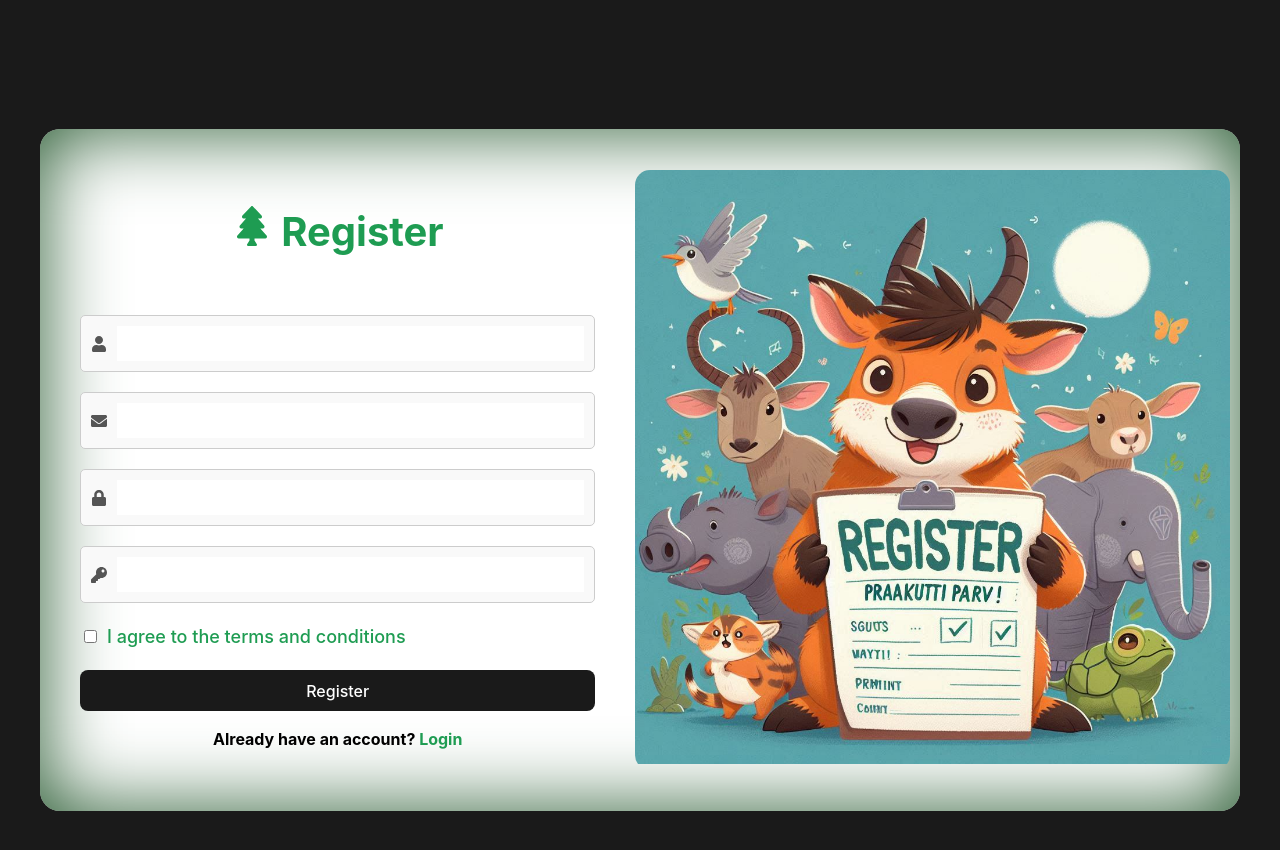
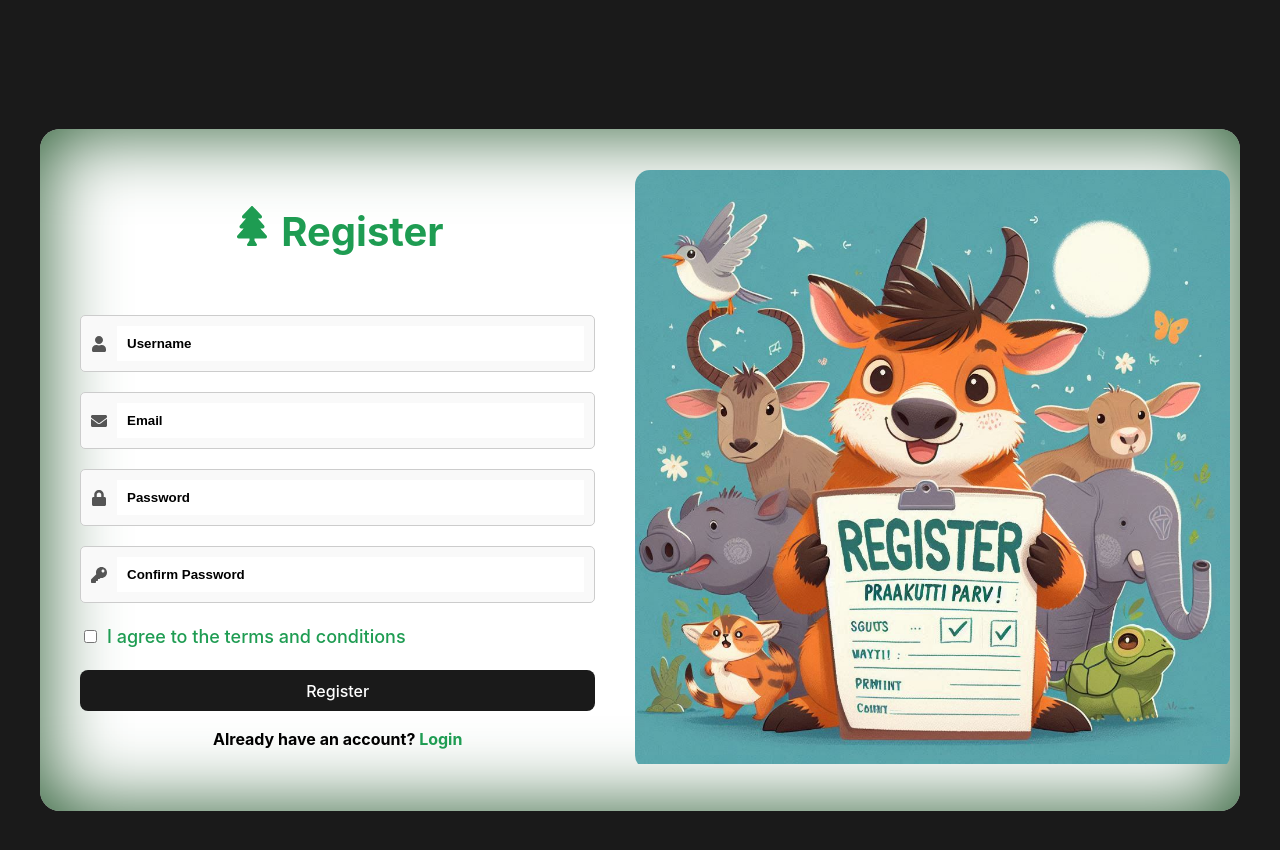
Before and after one commit to toshit-dh/prakruti-parv, a React (Vite) app in the folder client/: page /register in a window 1280 px wide. Shown: the top 850 px of the page. Built offline with nearby package versions, Linux system fonts and the light colour scheme.

Commit message:
Login Signup Done

```diff
--- a/client/src/components/login/Login.css
+++ b/client/src/components/login/Login.css
@@ -59,6 +59,7 @@ body {
       width: 100%;
     }
 
+
     .image-container {
       width: 50%;
       height: 100%;
@@ -72,7 +73,7 @@ body {
     }
     input::placeholder{
 
-      color:white;
+      color:black;
       font-weight:bold
     }
     .input-icon {
@@ -91,6 +92,7 @@ body {
       border: none;
       outline: none;
       padding: 10px;
+      background-color: #fff;
       flex: 1;
     }
 
--- a/client/src/components/login/Login.jsx
+++ b/client/src/components/login/Login.jsx
@@ -1,61 +1,108 @@
 /* eslint-disable no-unused-vars */
-import React,{useState} from 'react';
-import { FaEnvelope, FaLock,FaPaw } from 'react-icons/fa';
+import React, { useState } from 'react';
+import { FaUser, FaLock, FaPaw } from 'react-icons/fa'; // Changed FaEnvelope to FaUser
 import loginpic from '../../assets/loginpic.png';
 import './Login.css';
-import { ToastContainer,toast } from 'react-toastify';
+import { ToastContainer, toast } from 'react-toastify';
 import 'react-toastify/dist/ReactToastify.css';
 import { motion } from 'framer-motion';
 import axios from 'axios';
 import { useNavigate } from 'react-router-dom';
-
-
+import {LOGIN_ROUTE} from '../../utils/Routes'
 
 const Login = () => {
+  const [formData, setFormData] = useState({
+    username: '',
+    password: '',
+  });
 
-  const navigate=useNavigate();
-  const toastOptions= {
-    position: "bottom-left",
+  const navigate = useNavigate();
+
+  const toastOptions = {
+    position: 'bottom-left',
     autoClose: 5000,
     hideProgressBar: false,
     closeOnClick: true,
     pauseOnHover: true,
     draggable: true,
     progress: undefined,
-    theme: "dark",
+    theme: 'dark',
+  };
+
+  const handleChange = (e) => {
+    const { name, value } = e.target;
+    setFormData((prevData) => ({
+      ...prevData,
+      [name]: value,
+    }));
+  };
+
+  const handleSubmit = async (e) => {
+    e.preventDefault();
+
+    try {
+      const response = await axios.post(LOGIN_ROUTE, formData,{
+        withCredentials: true
+      });
+      console.log(response);
+
+      if (response.status === 200) {
+        toast.success('Login successful!', toastOptions);
+        navigate('/');
+      } else {
+        toast.error(response.data.message || 'Login failed.', toastOptions);
       }
-
-
+    } catch (error) {
+      toast.error(error.message || 'An error occurred.', toastOptions);
+    }
+  };
 
   return (
     <>
       <section className="login-wrapper">
         <div className="form-container">
-        <form className="login-form">
+          <form className="login-form" onSubmit={handleSubmit}>
             <div className="form-header">
-                <motion.h2  initial={{ opacity: 0, scale: 0.5, rotate: -45 }}
+              <motion.h2
+                initial={{ opacity: 0, scale: 0.5, rotate: -45 }}
                 animate={{ opacity: 1, scale: 1, rotate: 0 }}
-                transition={{ duration: 1, ease: "easeOut" }}>
-                   <FaPaw class name="title-icon" />
+                transition={{ duration: 1, ease: 'easeOut' }}
+              >
+                <FaPaw className="title-icon" />
                 Login
               </motion.h2>
-
             </div>
             <div className="form-group">
               <div className="input-icon">
-              <FaEnvelope />
-              <input type="email" id="email" name="email" placeholder="Email"  />
+                <FaUser /> {/* Updated icon for username */}
+                <input
+                  type="text"
+                  id="username"
+                  name="username"
+                  placeholder="Username"
+                  value={formData.username}
+                  onChange={handleChange}
+                />
               </div>
             </div>
             <div className="form-group">
               <div className="input-icon">
                 <FaLock />
-              <input type="password" id="password" name="password" placeholder="Password"/>
+                <input
+                  type="password"
+                  id="password"
+                  name="password"
+                  placeholder="Password"
+                  value={formData.password}
+                  onChange={handleChange}
+                />
               </div>
             </div>
             <div className="form-group">
-            <button type="submit" onClick={()=>{navigate('/')}}>Login</button>
-            <span className='redirectRegister'>Don&apos;t have an account? <a href="/register"> Register</a></span>
+              <button type="submit">Login</button>
+              <span className="redirectRegister">
+                Don&apos;t have an account? <a href="/register"> Register</a>
+              </span>
             </div>
           </form>
           <div className="image-container">
@@ -63,7 +110,7 @@ const Login = () => {
           </div>
         </div>
       </section>
-    <ToastContainer/>
+      <ToastContainer />
       <style>{`
         .Toastify__toast {
           white-space: nowrap;
@@ -71,9 +118,7 @@ const Login = () => {
           overflow: hidden;
         }
       `}</style>
-
     </>
-
   );
 };
 
--- a/client/src/components/register/Register.css
+++ b/client/src/components/register/Register.css
@@ -25,7 +25,7 @@ body {
     max-width: 1200px;
     width: 100%;
     overflow: hidden;
-    box-shadow:inset 0 0 90px var(--secondary-color);
+    box-shadow: inset 0 0 90px var(--secondary-color);
 }
 
 .register-form {
@@ -42,7 +42,7 @@ body {
     text-align: center;
 }
 input::placeholder {
-    color: #dcdcdc;
+    color: black;
 }
 
 .form-header h2 {
@@ -111,10 +111,12 @@ button {
 }
 
 .input-icon input {
+    background-color: #fff;
     border: none;
     outline: none;
     padding: 10px;
     flex: 1;
+    color: #000; /* Set text color to black */
 }
 
 .input-icon svg {
--- a/client/src/components/register/Regsiter.jsx
+++ b/client/src/components/register/Regsiter.jsx
@@ -1,23 +1,94 @@
 /* eslint-disable no-unused-vars */
-import React from 'react';
+import React, { useState } from 'react';
 import { FaUser, FaEnvelope, FaLock, FaKey, FaTree } from 'react-icons/fa';
 import registerpic from '../../assets/registerpic.png';
 import './Register.css';
-import { ToastContainer } from 'react-toastify';
+import { ToastContainer, toast } from 'react-toastify';
 import 'react-toastify/dist/ReactToastify.css';
 import { motion } from 'framer-motion';
+import axios from 'axios';
+import { useNavigate } from 'react-router-dom';
+import { SIGNUP_ROUTE } from '../../utils/Routes';
 
 const Register = () => {
+  const [formData, setFormData] = useState({
+    username: '',
+    email: '',
+    password: '',
+    confirmPassword: '',
+    checkbox: false,
+  });
+  const navigate = useNavigate();
+
+  const handleChange = (e) => {
+    const { name, value, type, checked } = e.target;
+    setFormData((prevData) => ({
+      ...prevData,
+      [name]: type === 'checkbox' ? checked : value,
+    }));
+  };
+
+  const validateForm = () => {
+    const { username, email, password, confirmPassword, checkbox } = formData;
+    const usernameRegex = /^[A-Za-z0-9]{4,8}$/;
+    const emailRegex = /^[^\s@]+@[^\s@]+\.[^\s@]+$/;
+    const passwordRegex = /^.{8,16}$/;
+
+    if (!usernameRegex.test(username)) {
+      toast.error('Username must be between 4 and 8 characters long.');
+      return false;
+    }
+
+    if (!emailRegex.test(email)) {
+      toast.error('Invalid email address.');
+      return false;
+    }
+
+    if (!passwordRegex.test(password)) {
+      toast.error('Password must be between 8 and 16 characters long.');
+      return false;
+    }
+
+    if (password !== confirmPassword) {
+      toast.error('Passwords do not match.');
+      return false;
+    }
+
+    if (!checkbox) {
+      toast.error('You must agree to the terms and conditions.');
+      return false;
+    }
+
+    return true;
+  };
+
+  const handleSubmit = async (e) => {
+    e.preventDefault();
+    if (!validateForm()) return;
+
+    try {
+      const response = await axios.post(SIGNUP_ROUTE, formData);
+      if (response.status === 201) {
+        toast.success('Registration successful!');
+        navigate('/login');
+      } else {
+        toast.error(response.data.message || 'Registration failed.');
+      }
+    } catch (error) {
+      toast.error(error.response?.data?.message || 'An error occurred.');
+    }
+  };
+
   return (
     <>
       <section className="register-wrapper">
         <div className="form-container">
-          <form className="register-form">
+          <form className="register-form" onSubmit={handleSubmit}>
             <div className="form-header">
               <motion.h2
                 initial={{ opacity: 0, scale: 0.5, rotate: -45 }}
                 animate={{ opacity: 1, scale: 1, rotate: 0 }}
-                transition={{ duration: 1, ease: "easeOut" }}
+                transition={{ duration: 1, ease: 'easeOut' }}
                 className="header-title"
               >
                 <FaTree className="title-icon" /> Register
@@ -26,29 +97,63 @@ const Register = () => {
             <div className="form-group">
               <div className="input-icon">
                 <FaUser />
-                <input type="text" id="username" name="username" placeholder="Username" />
+                <input
+                  type="text"
+                  id="username"
+                  name="username"
+                  placeholder="Username"
+                  value={formData.username}
+                  onChange={handleChange}
+                />
               </div>
             </div>
             <div className="form-group">
               <div className="input-icon">
                 <FaEnvelope />
-                <input type="email" id="email" name="email" placeholder="Email" />
+                <input
+                  type="email"
+                  id="email"
+                  name="email"
+                  placeholder="Email"
+                  value={formData.email}
+                  onChange={handleChange}
+                />
               </div>
             </div>
             <div className="form-group">
               <div className="input-icon">
                 <FaLock />
-                <input type="password" id="password" name="password" placeholder="Password" />
+                <input
+                  type="password"
+                  id="password"
+                  name="password"
+                  placeholder="Password"
+                  value={formData.password}
+                  onChange={handleChange}
+                />
               </div>
             </div>
             <div className="form-group">
               <div className="input-icon">
                 <FaKey />
-                <input type="password" id="confirmPassword" name="confirmPassword" placeholder="Confirm Password" />
+                <input
+                  type="password"
+                  id="confirmPassword"
+                  name="confirmPassword"
+                  placeholder="Confirm Password"
+                  value={formData.confirmPassword}
+                  onChange={handleChange}
+                />
               </div>
             </div>
             <div className="form-group checkbox-group">
-              <input type="checkbox" id="checkbox" name="checkbox" />
+              <input
+                type="checkbox"
+                id="checkbox"
+                name="checkbox"
+                checked={formData.checkbox}
+                onChange={handleChange}
+              />
               <label htmlFor="checkbox">I agree to the terms and conditions</label>
             </div>
             <div className="form-group">
--- a/client/src/index.css
+++ b/client/src/index.css
@@ -6,13 +6,35 @@
   --secondary-color: #24572d;
   --ternary-color: #84db9e;
 
-
   color-scheme: light dark;
   color: black;
-
 
   font-synthesis: none;
   text-rendering: optimizeLegibility;
   -webkit-font-smoothing: antialiased;
   -moz-osx-font-smoothing: grayscale;
 }
+
+/* Scrollbar styles */
+::-webkit-scrollbar {
+  width: 12px; /* Width of the entire scrollbar */
+  height: 12px; /* Height of the horizontal scrollbar */
+}
+
+::-webkit-scrollbar-track {
+  background: black; /* Color of the track */
+}
+
+::-webkit-scrollbar-thumb {
+  background-color: var(--primary-color); /* Color of the scrollbar thumb */
+  border-radius: 6px; /* Roundness of the scrollbar thumb */
+  border: 3px solid #f1f1f1; /* Padding around the scrollbar thumb */
+}
+
+::-webkit-scrollbar-thumb:hover {
+  background-color: var(--secondary-color); /* Color of the scrollbar thumb on hover */
+}
+
+::-webkit-scrollbar-corner {
+  background: #f1f1f1; /* Color of the bottom corner of the scrollbar */
+}
```
Also changed, not shown: client/src/components/home/Home.jsx (+7 -14 lines), client/src/components/navbar/Navbar.css (+6 -1 lines), client/src/components/navbar/Navbar.jsx (+24 -12 lines), 1 other file (tests, documents, lock files or other folders). Lines whose indentation alone changed are shown as unchanged.
